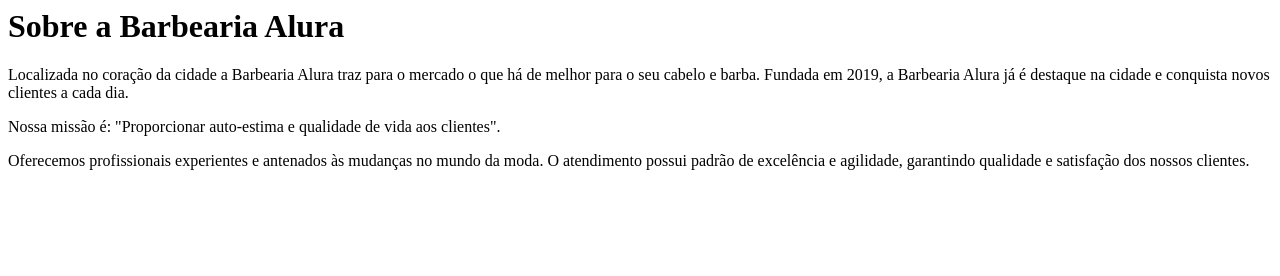
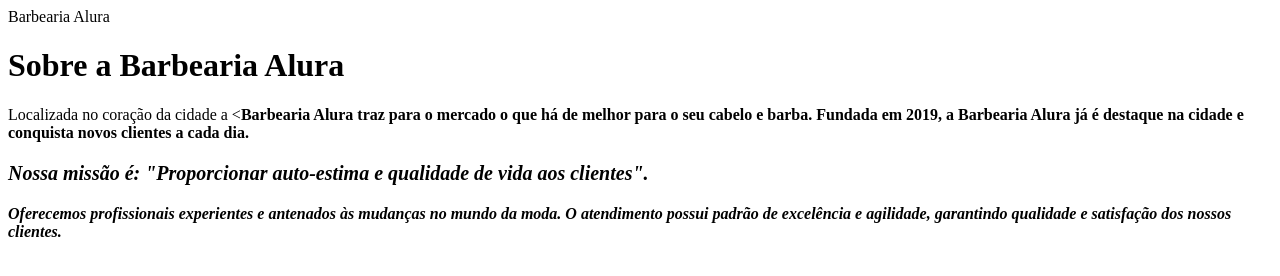
Before and after one commit to Nayaraaaa/curso-barbearia-alura, a plain HTML site: page index.html in a window 1280 px wide. Drawn offline with Linux system fonts and the light colour scheme.

Commit message:
2 edicao

```diff
--- a/index.html
+++ b/index.html
@@ -1,7 +1,21 @@
-<H1>Sobre a Barbearia Alura</h1>
+<!DOCTYPE html>
+<html lang="pt-br">
+<head>
+</head>
+<body>
 
-<P>Localizada no coração da cidade a Barbearia Alura traz para o mercado o que há de melhor para o seu cabelo e barba. Fundada em 2019, a Barbearia Alura já é destaque na cidade e conquista novos clientes a cada dia.
+</body>
 
-<P>Nossa missão é: "Proporcionar auto-estima e qualidade de vida aos clientes".
+     <meta charset="utf-8"
+ <title>Barbearia Alura</title>
+ <H1>Sobre a Barbearia Alura</h1>
 
-<P>Oferecemos profissionais experientes e antenados às mudanças no mundo da moda. O atendimento possui padrão de excelência e agilidade, garantindo qualidade e satisfação dos nossos clientes.
+ <P>Localizada no coração da cidade a <<strong>Barbearia Alura </<strong>traz para o mercado o que há de melhor para o seu cabelo e barba. Fundada em 2019, a Barbearia Alura já é destaque na cidade e conquista novos clientes a cada dia.
+
+
+ <p style="font-size:20px"> <em>Nossa missão é: <strong>"Proporcionar auto-estima e qualidade de vida aos clientes"</strong>.<em></<p>
+
+ <P>Oferecemos profissionais experientes e antenados às mudanças no mundo da moda. O atendimento possui padrão de excelência e agilidade, garantindo qualidade e satisfação dos nossos clientes.
+
+   </body>
+ </html>
```
